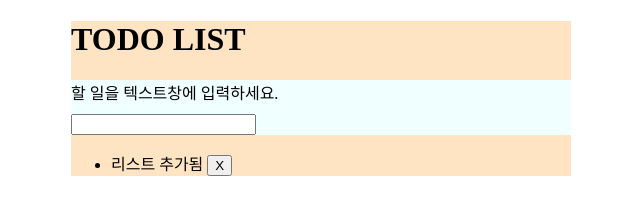
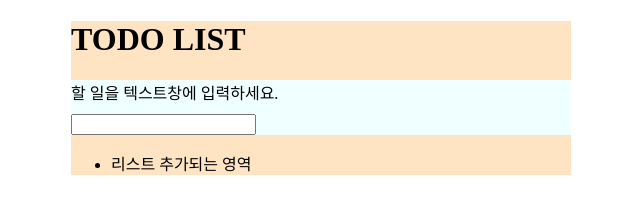
Before and after one commit to wafu-alt/startTS, a plain HTML site: page index.html in a window 1280 px wide. Shown: the full height of the page, 319-959 px from the left. Drawn offline with Linux system fonts and the light colour scheme.

Commit message:
Update: html

```diff
--- a/index.html
+++ b/index.html
@@ -32,7 +32,7 @@
         <input id="textInput" type="text" />
       </form>
       <ul id="todoList">
-        <li>리스트 추가됨 <button>X</button></li>
+        <li>리스트 추가되는 영역</li>
       </ul>
     </div>
   </body>
```
